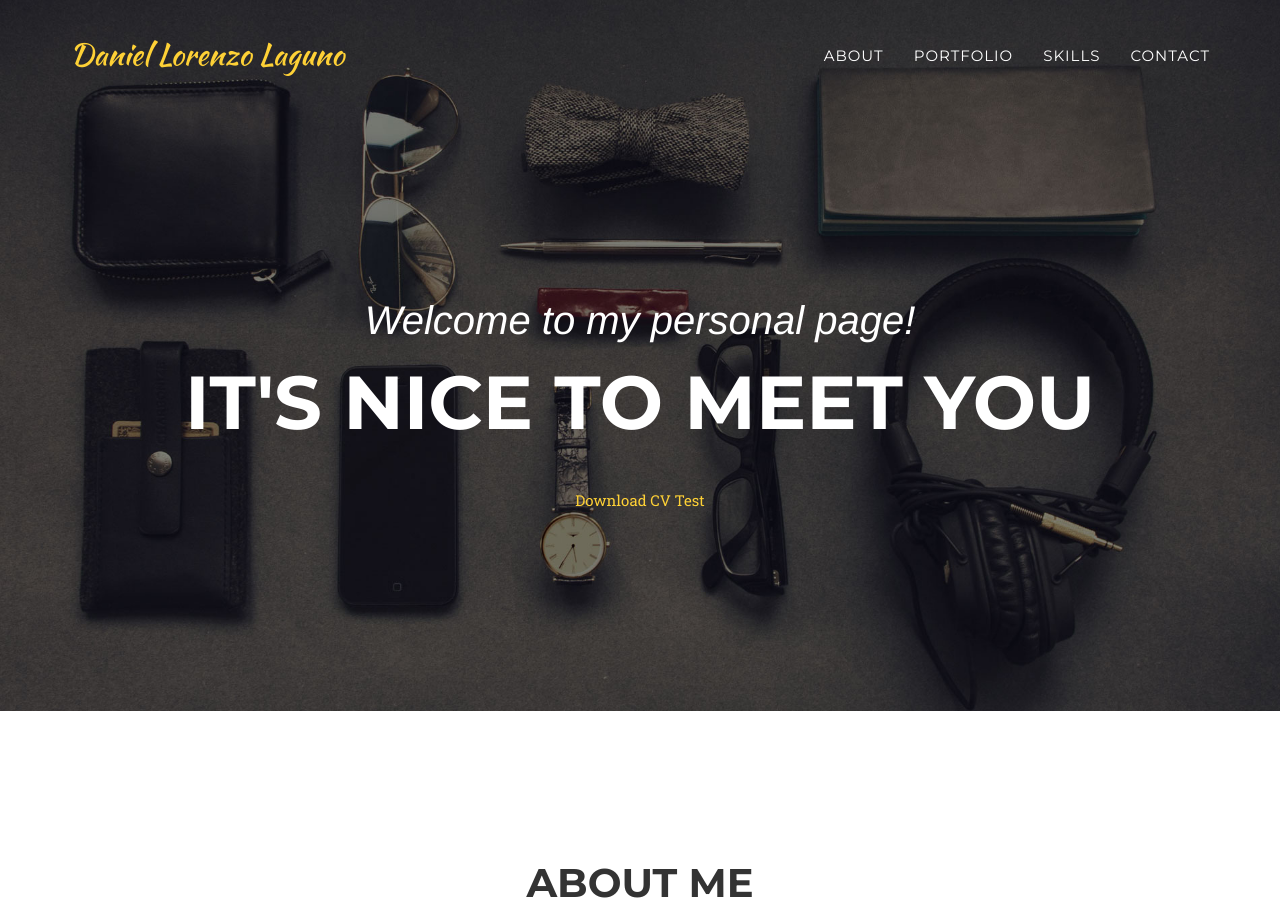
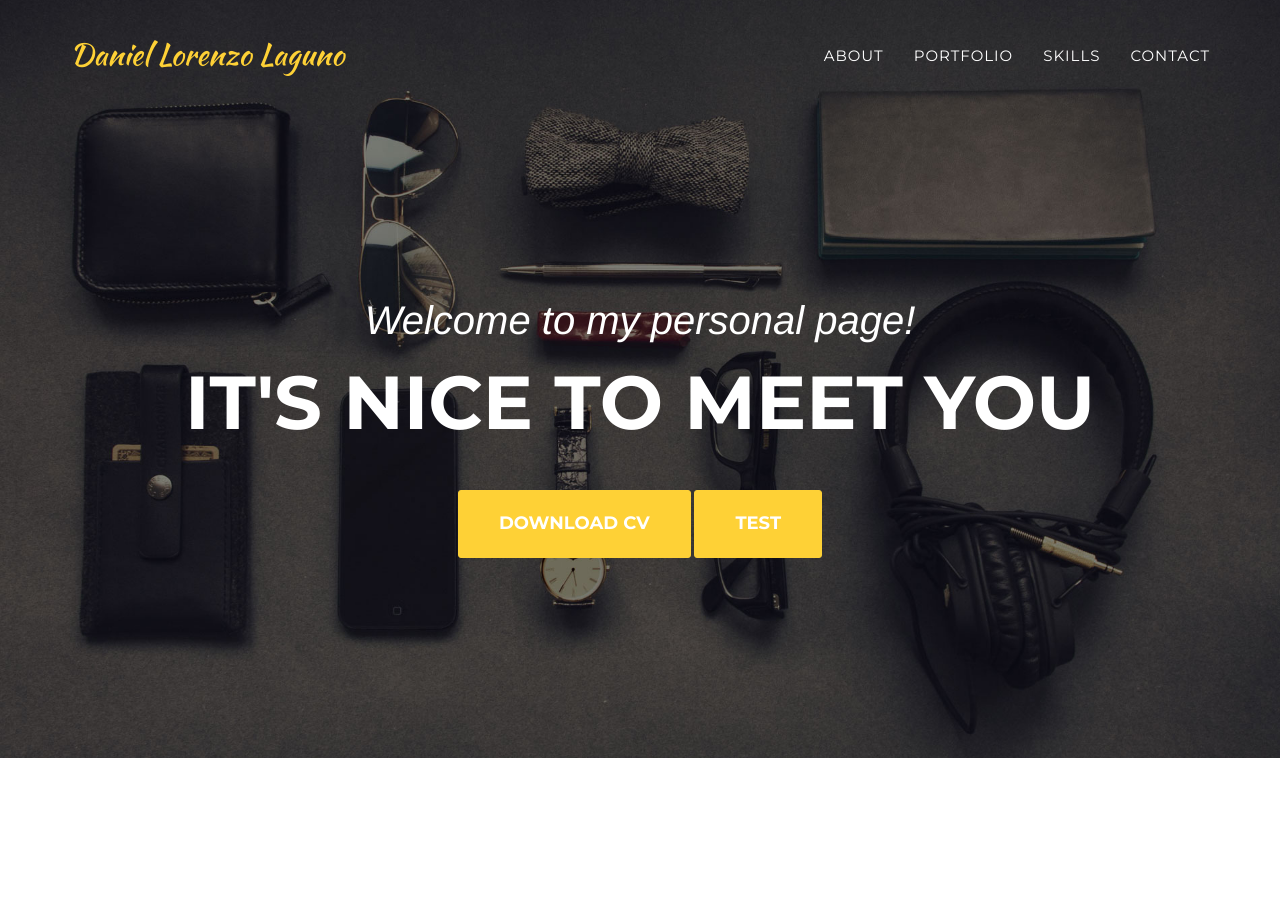
Before and after one commit to DLorenzoLaguno17/Portfolio, a Jekyll site: the page built from index.html, in a window 1280 px wide and 900 px high. Built offline with Jekyll 4.4.1, drawn with Linux system fonts in a browser that asks for light colours; some web fonts are replaced.

Commit message:
testing grid disposition

```diff
--- a/_includes/header.html
+++ b/_includes/header.html
@@ -43,8 +43,8 @@
             <div class="intro-text">
                 <div class="intro-lead-in">Welcome to my personal page!</div>
                 <div class="intro-heading">It's Nice To Meet You</div>
-                <a href="https://dlorenzolaguno17.github.io/Portfolio/" download>Download CV</a>
-                <a href="https://dlorenzolaguno17.github.io/Portfolio/" download>Test</a>
+                <a href="https://github.com/DLorenzoLaguno17/Portfolio/raw/master/img/Daniel%20Lorenzo%20-%20Curr%C3%ADculum%20Vitae.pdf" class="btn btn-xl">Download CV</a>
+                <a href="https://github.com/DLorenzoLaguno17/Portfolio/raw/master/img/Daniel%20Lorenzo%20-%20Curr%C3%ADculum%20Vitae.pdf" class="btn btn-xl">Test</a>
             </div>
         </div>
     </header>
--- a/_includes/portfolio_grid.html
+++ b/_includes/portfolio_grid.html
@@ -13,7 +13,7 @@
                     <a href="#portfolioModal{{ post.modal-id }}" class="portfolio-link" data-toggle="modal">
                         <div class="portfolio-hover">
                             <div class="portfolio-hover-content">
-                                <i class="fa fa-plus fa-4x"></i>
+                                <i class="fa fa-plus fa-x2"></i>
                             </div>
                         </div>
                         <img width="600" height="447" src="{{ post.thumbnail }}" class="img-responsive img-centered" alt="">
```
